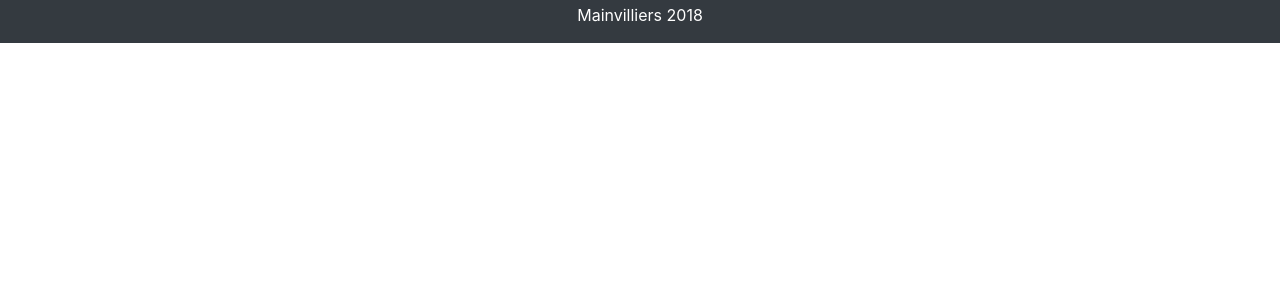
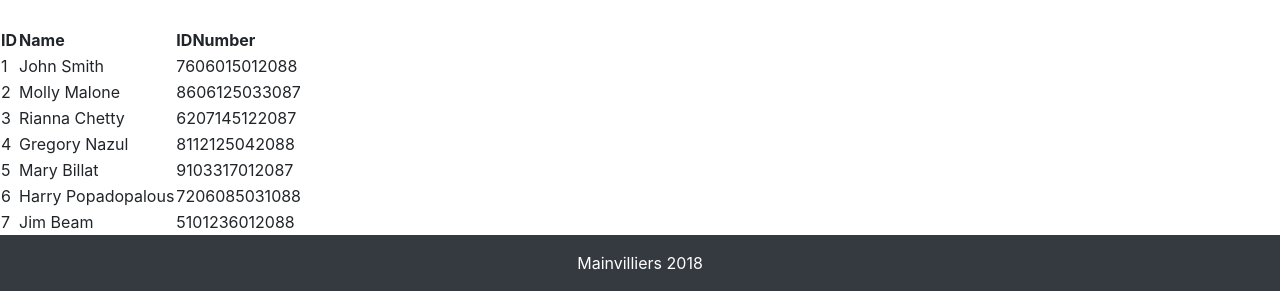
Before and after one commit to BertrandGB/IDNC, a plain HTML site: page index.html in a window 1280 px wide. Shown: the part 985-1276 px from the top of the page. Before the commit the page ends 1028 px from the top, so only its background shows below. Drawn offline with Linux system fonts and the light colour scheme.

Commit message:
r0.6.a : include jQuery part1

```diff
--- /dev/null
+++ b/data.json
@@ -0,0 +1,37 @@
+[
+    {
+        "ID": 1,
+        "Name": "John Smith",
+        "IDNumber": "7606015012088"
+    },
+    {
+        "ID": 2,
+        "Name": "Molly Malone",
+        "IDNumber": "8606125033087"
+    },
+    {
+        "ID": 3,
+        "Name": "Rianna Chetty",
+        "IDNumber": "6207145122087"
+    },
+    {
+        "ID": 4,
+        "Name": "Gregory Nazul",
+        "IDNumber": "8112125042088"
+    },
+    {
+        "ID": 5,
+        "Name": "Mary Billat",
+        "IDNumber": "9103317012087"
+    },
+    {
+        "ID": 6,
+        "Name": "Harry Popadopalous",
+        "IDNumber": "7206085031088"
+    },
+    {
+        "ID": 7,
+        "Name": "Jim Beam",
+        "IDNumber": "5101236012088"
+    }
+]
--- a/index.html
+++ b/index.html
@@ -47,6 +47,12 @@
     <div class="container">
 
         <!-- Page Heading -->
+        <p>Bonjour</p>
+
+        <span id='test'>
+
+        </span>
+
 
 
         <!-- Menu cards -->
@@ -280,6 +286,19 @@
 
     </div>
 
+    <section id="table-auto">
+        <table id="tbl">
+            <thead>
+                <tr>
+                    <th>ID</th>
+                    <th>Name</th>
+                    <th>IDNumber</th>
+                </tr>
+            </thead>
+            <tbody></tbody>
+        </table>
+    </section>
+
     <!-- Footer -->
     <footer class="py-3 bg-dark" id="foot">
         <div class="container">
--- a/js/index.js
+++ b/js/index.js
@@ -4,6 +4,23 @@ console.log("JS is started");
 
 (function($) {
   "use strict"; // Start of use strict
+
+
+
+  var a = {};
+
+  $.getJSON('data.json', function(data) {
+      a = data;
+      console.log(a);
+      $.each(a, function(idx, elem) {
+          console.log(idx);
+          console.log(elem);
+          $('table#tbl tbody').append('<tr><td>' + elem.ID + '</td><td>' + elem.Name + '</td><td>' + elem.IDNumber + '</td></tr>');
+      });
+  });
+
+
+
 
   // Smooth scrolling using jQuery easing
   // Select all links with hashes
```
